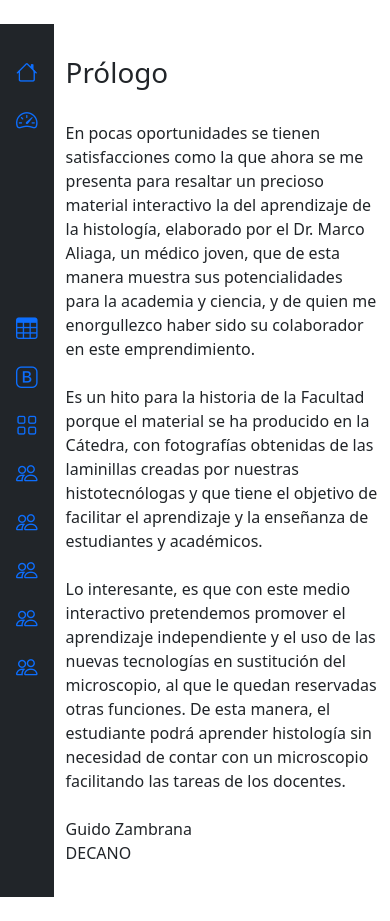
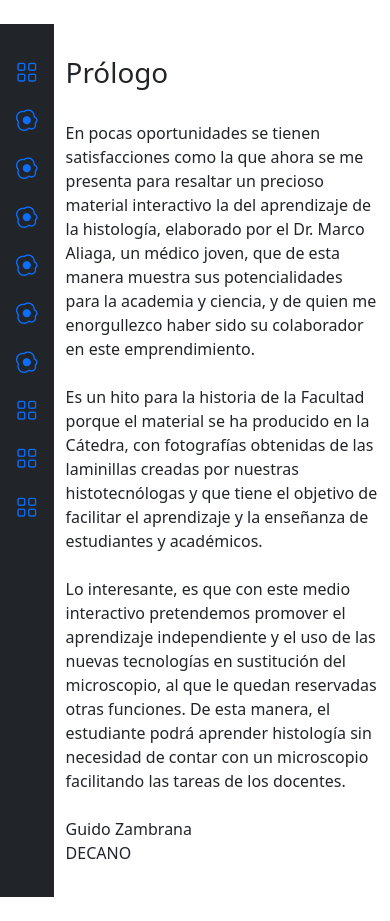
Before and after one commit to Red-Umsalud/SistemaAtlasHistologia, a Django app: page /menu/ in a window 390 px wide. Shown: the part 56-977 px from the top of the page. Run offline with Django 4.2, Linux system fonts and the light colour scheme.

Commit message:
Se asignaron los botones de forma automática mediante la utilización de diccionarios y listas (Fix #4)

```diff
--- a/frontend/templates/sidebar.html
+++ b/frontend/templates/sidebar.html
@@ -15,21 +15,22 @@
         >
           <li class="nav-item">
             <a href="#" class="nav-link align-middle px-0">
-              <i class="fs-4 bi-house"></i>
+              <i class="fs-4 bi-grid"></i>
               <span class="ms-1 d-none d-sm-inline">Prólogo</span>
             </a>
           </li>
+
           <li>
             <a
               href="#submenu1"
               data-bs-toggle="collapse"
               class="nav-link px-0 align-middle"
             >
-              <i class="fs-4 bi-speedometer2"></i>
+              <i class="fs-4 bi-egg-fried"></i>
               <span class="ms-1 d-none d-sm-inline">Epitelio</span>
             </a>
             <ul
-              class="collapse show nav flex-column ms-1"
+              class="collapse nav flex-column ms-1"
               id="submenu1"
               data-bs-parent="#menu"
             >
@@ -42,104 +43,150 @@
             {% endfor %}
             </ul>
           </li>
-          <li>
-            <a href="#" class="nav-link px-0 align-middle">
-              <i class="fs-4 bi-table"></i>
-              <span class="ms-1 d-none d-sm-inline">Glándulas</span></a
-            >
-          </li>
+
           <li>
             <a
               href="#submenu2"
               data-bs-toggle="collapse"
               class="nav-link px-0 align-middle"
             >
-              <i class="fs-4 bi-bootstrap"></i>
-              <span class="ms-1 d-none d-sm-inline">Tejidos</span></a
-            >
+              <i class="fs-4 bi-egg-fried"></i>
+              <span class="ms-1 d-none d-sm-inline">Glándulas</span>
+            </a>
             <ul
               class="collapse nav flex-column ms-1"
               id="submenu2"
               data-bs-parent="#menu"
             >
+            {% for item in lista_glandulas %}
               <li class="w-100">
                 <a href="#" class="nav-link px-0">
-                  <span class="d-none d-sm-inline">Item</span> 1</a
-                >
+                    <span class="d-none d-sm-inline">{{ item }}
+                </a>
               </li>
-              <li>
-                <a href="#" class="nav-link px-0">
-                  <span class="d-none d-sm-inline">Item</span> 2</a
-                >
-              </li>
+            {% endfor %}
             </ul>
           </li>
+
           <li>
             <a
               href="#submenu3"
               data-bs-toggle="collapse"
               class="nav-link px-0 align-middle"
             >
-              <i class="fs-4 bi-grid"></i>
-              <span class="ms-1 d-none d-sm-inline">Sistemas</span>
+              <i class="fs-4 bi-egg-fried"></i>
+              <span class="ms-1 d-none d-sm-inline">Tejidos</span>
             </a>
             <ul
               class="collapse nav flex-column ms-1"
               id="submenu3"
               data-bs-parent="#menu"
             >
+            {% for item in lista_tejidos %}
             <li class="w-100">
                 <a href="#" class="nav-link px-0">
-                  <span class="d-none d-sm-inline">Product</span> 1</a
+                    <span class="d-none d-sm-inline">{{ item }}</a
                 >
               </li>
+            {% endfor %}
+            </ul>
+          </li>
+
           <li>
+            <a
+              href="#submenu4"
+              data-bs-toggle="collapse"
+              class="nav-link px-0 align-middle"
+            >
+              <i class="fs-4 bi-egg-fried"></i>
+              <span class="ms-1 d-none d-sm-inline">Sistemas</span>
+            </a>
+            <ul
+              class="collapse nav flex-column ms-1"
+              id="submenu4"
+              data-bs-parent="#menu"
+            >
+            {% for item in lista_sistemas %}
+              <li class="w-100">
                 <a href="#" class="nav-link px-0">
-                  <span class="d-none d-sm-inline">Product</span> 2</a
+                    <span class="d-none d-sm-inline">{{item}}</a
                 >
               </li>
+              {% endfor %}
+            </ul>
+          </li>
+
           <li>
+            <a
+              href="#submenu5"
+              data-bs-toggle="collapse"
+              class="nav-link px-0 align-middle"
+            >
+              <i class="fs-4 bi-egg-fried"></i>
+              <span class="ms-1 d-none d-sm-inline">Aparatos</span>
+            </a>
+            <ul
+              class="collapse nav flex-column ms-1"
+              id="submenu5"
+              data-bs-parent="#menu"
+            >
+            {% for item in lista_aparatos %}
+
+              <li class="w-100">
                 <a href="#" class="nav-link px-0">
-                  <span class="d-none d-sm-inline">Product</span> 3</a
+                    <span class="d-none d-sm-inline">{{item}}</a
                 >
               </li>
+              {% endfor %}
+            </ul>
+          </li>
+
           <li>
+            <a
+              href="#submenu6"
+              data-bs-toggle="collapse"
+              class="nav-link px-0 align-middle"
+            >
+              <i class="fs-4 bi-egg-fried"></i>
+              <span class="ms-1 d-none d-sm-inline">Sistemas Especiales</span>
+            </a>
+            <ul
+              class="collapse nav flex-column ms-1"
+              id="submenu6"
+              data-bs-parent="#menu"
+            >
+            {% for item in lista_sistemas %}
+
+              <li class="w-100">
                 <a href="#" class="nav-link px-0">
-                  <span class="d-none d-sm-inline">Product</span> 4</a
+                    <span class="d-none d-sm-inline">{{ item }}</a
                 >
               </li>
+              {% endfor %}
             </ul>
           </li>
+
           <li>
             <a href="#" class="nav-link px-0 align-middle">
-              <i class="fs-4 bi-people"></i>
-              <span class="ms-1 d-none d-sm-inline">Aparatos</span>
-            </a>
-          </li>
-          <li>
-            <a href="#" class="nav-link px-0 align-middle">
-              <i class="fs-4 bi-people"></i>
-              <span class="ms-1 d-none d-sm-inline">Sentidos Especiales</span>
-            </a>
-          </li>
-          <li>
-            <a href="#" class="nav-link px-0 align-middle">
-              <i class="fs-4 bi-people"></i>
+              <i class="fs-4 bi-grid"></i>
               <span class="ms-1 d-none d-sm-inline">Índice Alfabético</span>
             </a>
           </li>
+
           <li>
             <a href="#" class="nav-link px-0 align-middle">
-              <i class="fs-4 bi-people"></i>
+              <i class="fs-4 bi-grid"></i>
               <span class="ms-1 d-none d-sm-inline">Evaluaciones</span>
             </a>
           </li>
+
           <li>
             <a href="#" class="nav-link px-0 align-middle">
-              <i class="fs-4 bi-people"></i>
+              <i class="fs-4 bi-grid"></i>
               <span class="ms-1 d-none d-sm-inline">Bibliografía</span>
             </a>
           </li>
+
         </ul>
         <hr />
       </div>
```
Lines whose indentation alone changed are shown as unchanged.
